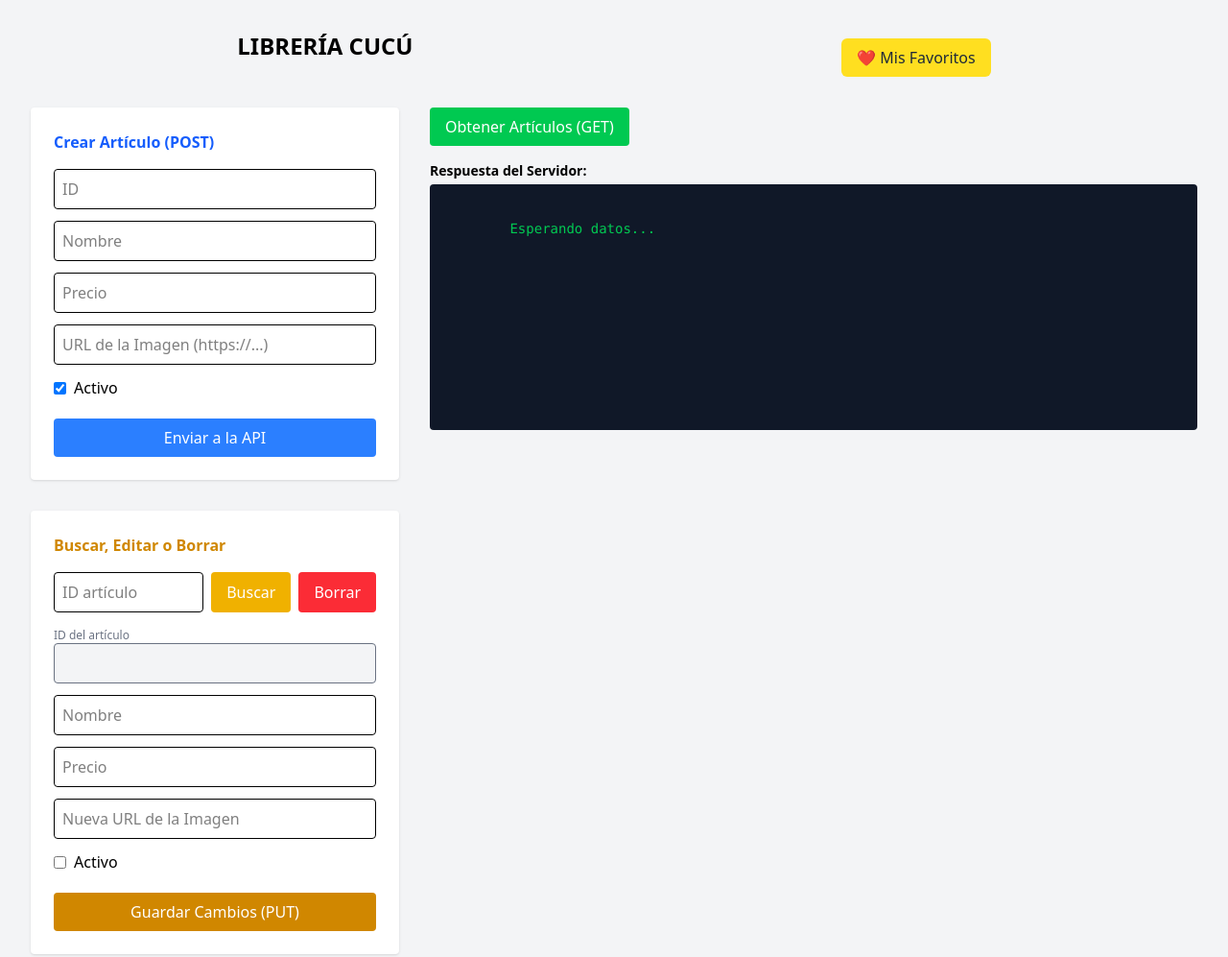
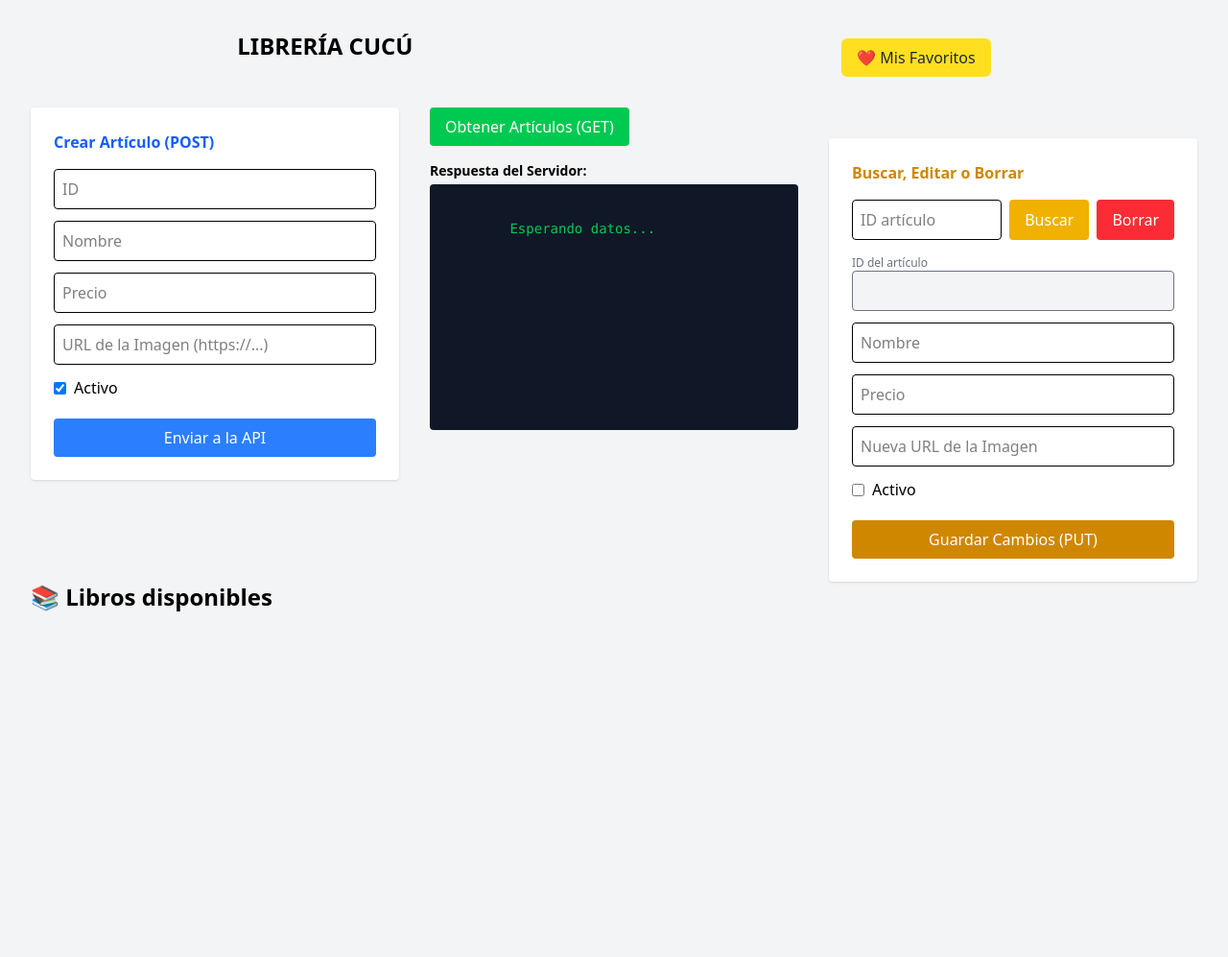
Before and after one commit to jxrgelfa/python-js-project, a plain HTML site: page prac-js/index.html in a window 1280 px wide. Shown: the whole page at 96% size. After the commit the page ends 800 px from the top, so only its background shows below. Drawn offline with nearby package versions, Linux system fonts and the light colour scheme; no server answers.

Commit message:
estilando un poquito je

```diff
--- a/prac-js/index.html
+++ b/prac-js/index.html
@@ -6,16 +6,16 @@
     <script src="https://cdn.jsdelivr.net/npm/@tailwindcss/browser@4"></script>
     <title>Python/Javascript</title>
 </head>
-<body class="p-8 bg-gray-100 font-sans">
-  <div class="flex w-full justify-around items-center gap-4 mb-6">
+<body class="p-4 lg:p-8 bg-gray-100 font-sans">
+  <div class="flex flex-col lg:flex-row  justify-around items-center gap-4 mb-6">
     <h1 class="text-2xl font-bold mb-6">LIBRERÍA CUCÚ</h1>
     <button id="btn-favoritos" class="bg-yellow-300 text-gray-800 px-4 py-2 rounded-md hover:bg-yellow-500">
         ❤️ Mis Favoritos
     </button>
   </div>
 
-  <div class="flex gap-8 items-start">
-    <div class="bg-white p-6 rounded shadow max-w-sm w-full">
+  <div class="flex flex-col lg:flex-row gap-8 items-start">
+    <div class="w-full lg:w-96 bg-white p-6 rounded shadow">
 
       <h2 class="font-bold mb-4 text-blue-600">Crear Artículo (POST)</h2>
       <form id="form-crear" class="flex flex-col gap-3">
@@ -35,7 +35,7 @@
 
     </div>
 
-    <div class="w-full">
+    <div class="w-full lg:flex-1 min-w-0">
       <button onclick="obtenerLibros()" class="bg-green-500 text-white px-4 py-2 rounded mb-4 hover:bg-green-600">
         Obtener Artículos (GET)
       </button>
@@ -46,9 +46,7 @@
         Esperando datos...
       </div>
     </div>
-  </div>
-
-  <div class="mt-8 bg-white p-6 rounded shadow max-w-sm">
+    <div class="w-full lg:w-96 mt-8 bg-white p-6 rounded shadow ">
     <h2 class="font-bold mb-4 text-yellow-600">Buscar, Editar o Borrar</h2>
 
     <div class="flex gap-2 mb-4">
@@ -80,7 +78,9 @@
       </button>
     </form>
   </div>
-  <div id="librosContainer" class="grid grid-cols-1 sm:grid-cols-2 md:grid-cols-3 lg:grid-cols-4 gap-6 px-4 w-full max-w-6xl mt-8">
+  </div>
+  <h2 class="text-2xl font-bold mb-6">📚 Libros disponibles</h2>
+  <div id="librosContainer" class="grid grid-cols-1 sm:grid-cols-2 md:grid-cols-3 lg:grid-cols-4 gap-6 px-4 w-full max-w-6xl mx-auto mt-8">
   </div>
   <script src="main.js"></script>
 </body>
```
